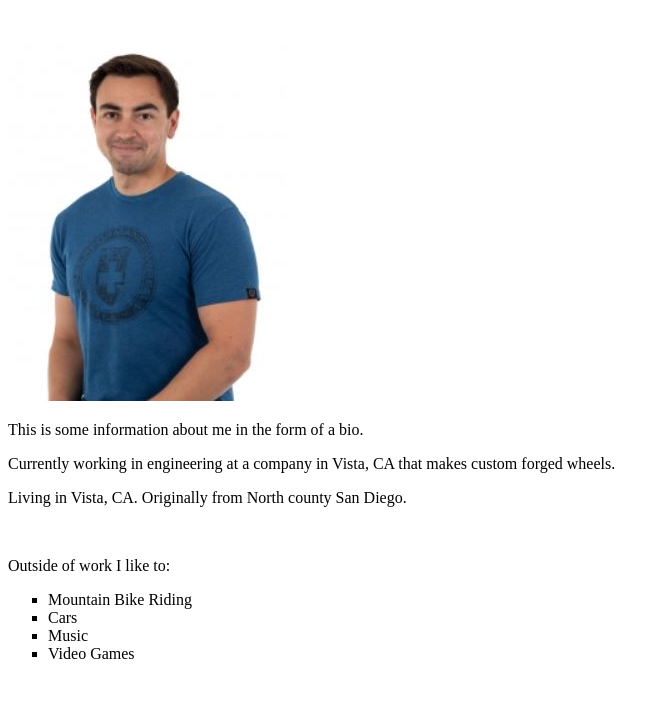
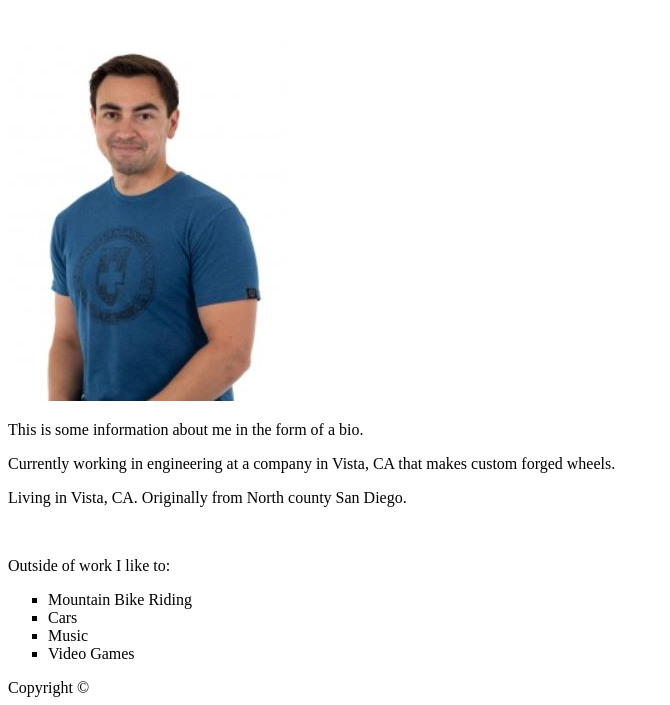
Before and after one commit to Bigshmow/Basic-Portfolio, a plain HTML site: page index.html in a window 1280 px wide. Shown: the part 148-853 px from the top of the page, without its empty margins (0-670 px from the left). Before the commit the page ends 827 px from the top, so only its background shows below. Drawn offline with Linux system fonts and the light colour scheme.

Commit message:
added copyright to index.html

```diff
--- a/index.html
+++ b/index.html
@@ -25,7 +25,7 @@
                         <li>Music</li>
                         <li>Video Games</li>
                     </ul>
-
+            <footer>Copyright ©</footer>
         </body>
     </div>
 </html>
```
